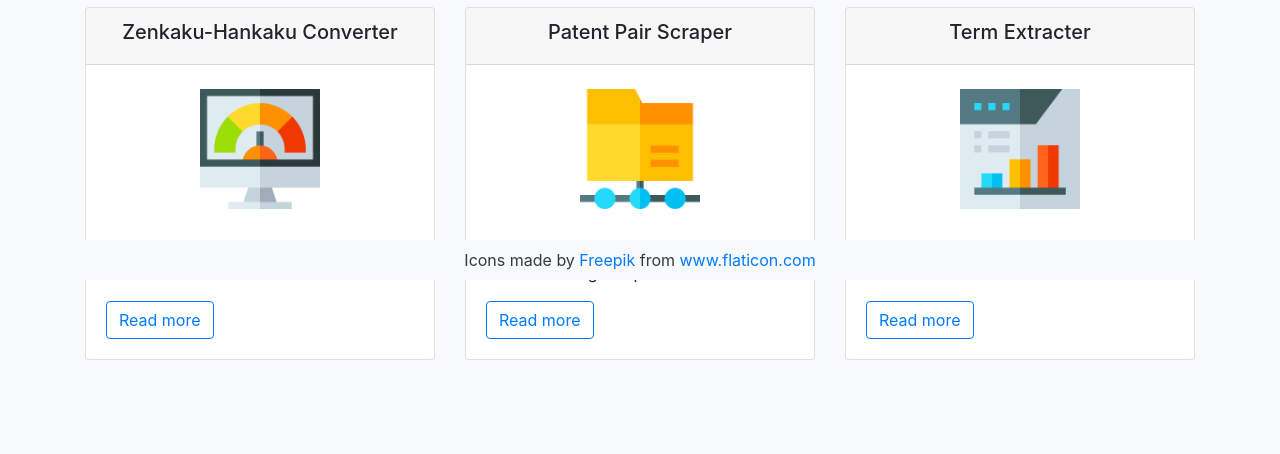
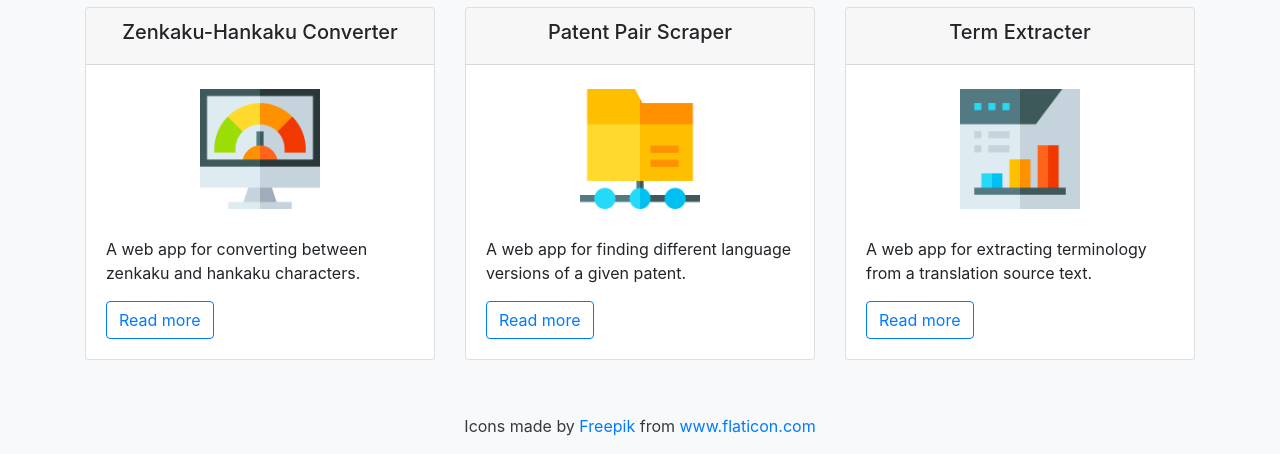
Before and after one commit to 4ka0/django_porfolio, a Django app: page / in a window 1280 px wide. Shown: the part 512-966 px from the top of the page. Run offline with Django 3.2, Linux system fonts and the light colour scheme; data comes from the database, SQL or seed files in the repository; some libraries are stand-ins or nearby versions.

Commit message:
Added sticky footer

```diff
--- a/projects/static/projects/css/custom.css
+++ b/projects/static/projects/css/custom.css
@@ -1,10 +1,18 @@
 body {
     background-color: #f8f9fa;
     padding-bottom: 70px;
+    position: relative;
+    min-height: 100vh;
 }
 
-footer {
-    position: fixed;
+/* Footer that sticks to the base of the page */
+.footer {
+    position: absolute;
+    right: 0;
+    left: 0;
     bottom: 0;
     width: 100%;
+    text-align: center;
+    padding-top: 1rem;
+    padding-bottom: 1rem;
   }
--- a/projects/templates/projects/base.html
+++ b/projects/templates/projects/base.html
@@ -13,6 +13,13 @@
 
             <div class="row">
 
+                <!-- Icon pack link -->
+                <!--
+                <div class="col-12 bg-light text-center text-muted" >
+                    <span class="text-dark">Images by <a href="https://www.flaticon.com/authors/freepik" title="Freepik">Freepik</a> from <a href="https://www.flaticon.com/" title="Flaticon"> www.flaticon.com</a></span>
+                </div>
+                -->
+
                 <!-- Top banner -->
                 <div class="col-12 bg-light py-5" >
                     <h2 class="text-center text-dark">Basic Portfolio</h2>
@@ -26,11 +33,12 @@
         </div>
 
 
-        <footer class="footer py-2 mb-2 bg-light"">
-            <div class="container text-center">
+        <footer class="footer"">
+            <div class="container">
                 <span class="text-dark">Icons made by <a href="https://www.flaticon.com/authors/freepik" title="Freepik">Freepik</a> from <a href="https://www.flaticon.com/" title="Flaticon"> www.flaticon.com</a></span>
             </div>
         </footer>
+
 
         <!--
         <nav class="navbar fixed-bottom navbar-dark bg-info mt-4">
```
